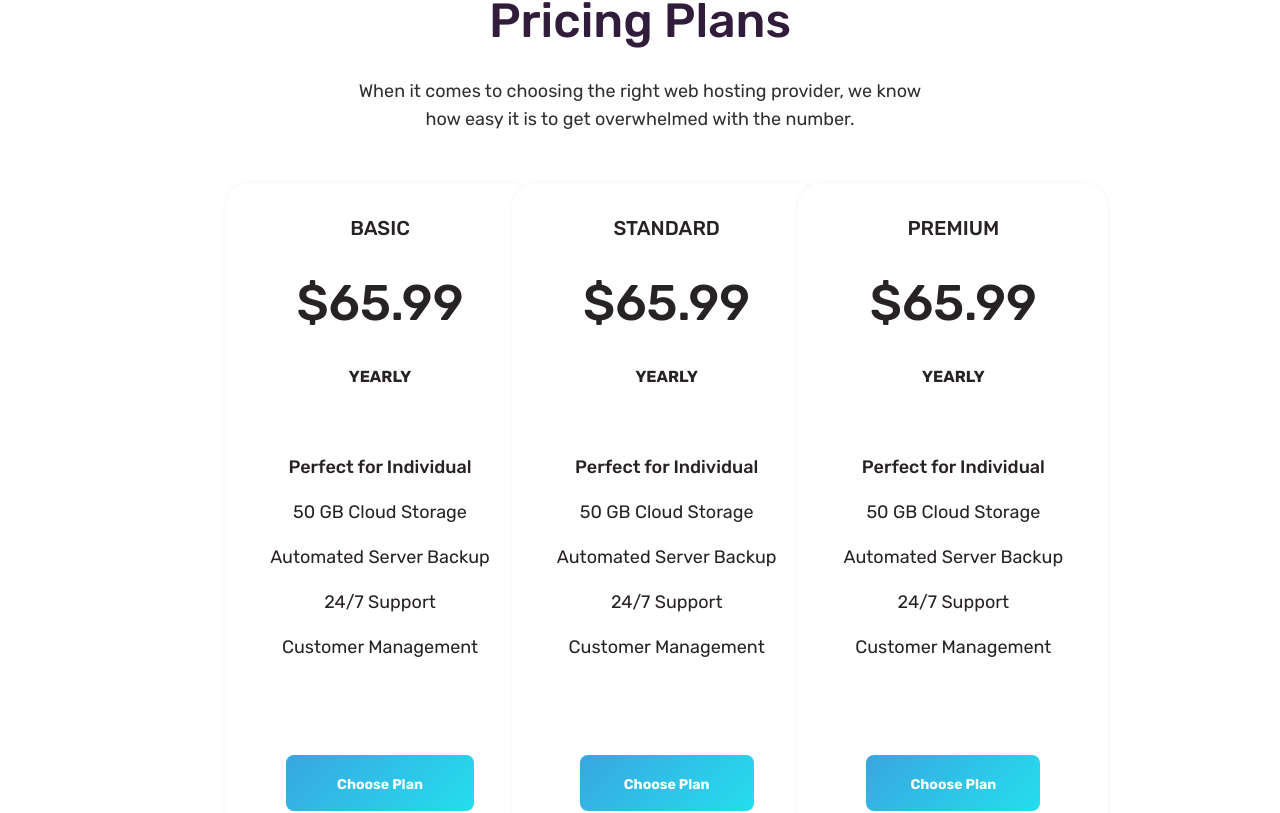
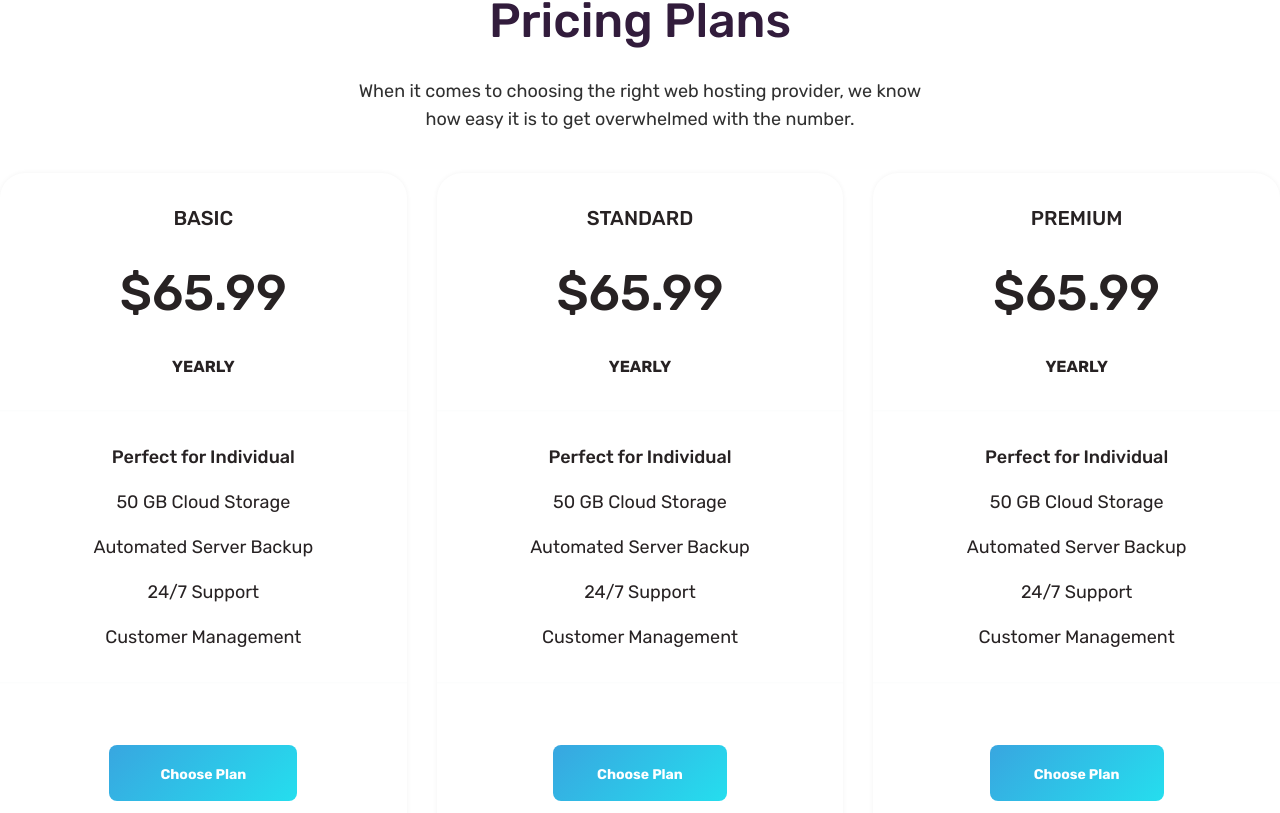
Before and after one commit to mahbubaly/cloud_sass, a React (Vite) app: page / in a window 1280 px wide. Shown: the part 4630-5443 px from the top of the page. Built offline with nearby package versions, Linux system fonts and the light colour scheme.

Commit message:
added res

```diff
--- a/src/Components/Home/Home.jsx
+++ b/src/Components/Home/Home.jsx
@@ -420,7 +420,7 @@ const Home = () => {
 
                     <Swiper
 
-                        spaceBetween={10}
+
                         pagination={{
                             clickable: true,
                         }}
@@ -442,7 +442,7 @@ const Home = () => {
                         className=" px-[150px]"
                     >
 
-                        <SwiperSlide className='py-10' >
+                        <SwiperSlide className='py-10 ' >
 
                             <div className="card sm:w-auto w-[260px] mx-auto xl:w-auto   bg-base-100 Box_shadow hover:shadow-xl hover:shadow-slate-300">
                                 <div className='mt-[50px]  ml-[30px]'>
@@ -594,7 +594,8 @@ const Home = () => {
                 <section>
 
                     <div className='containerWidth mx-auto'>
-                        <div className='text-center mt-[50px] sm:mt-[100px] lg:mt-[236px]'>
+
+                        <div className='text-center mt-[50px]  xl:mt-[236px]'>
                             <h1 data-aos="fade-right" data-aos-delay="50"
                                 data-of
                                 data-aos-duration="1000"
@@ -613,17 +614,39 @@ const Home = () => {
                             </p>
                         </div>
 
-                        <div data-aos="zoom-in" data-aos-delay="50"
-                            data-of
-                            data-aos-duration="1000"
-                            data-aos-easing="ease-in-out"
-                            data-aos-mirror="true"
-                            data-aos-once="true"
-                            data-aos-offset="200" className='grid lg:px-[80px] xl:px-[225px] lg:mt-[50px] grid-cols-1 gap-[30px] lg:grid-cols-3'>
+
+                        {/* Swiper */}
+
+
+                        <Swiper
+
+
+                            pagination={{
+                                clickable: true,
+                            }}
+                            breakpoints={{
+                                640: {
+                                    slidesPerView: 1,
+                                    spaceBetween: 20,
+                                },
+                                768: {
+                                    slidesPerView: 2,
+                                    spaceBetween: 40,
+                                },
+                                1024: {
+                                    slidesPerView: 3,
+                                    spaceBetween: 30,
+                                },
+                            }}
+                            modules={[Pagination]}
+                            className=" px-[150px]"
+                        >
+
+                            <SwiperSlide className='py-10' >
 
                                 {/* 1 */}
 
-                            <div className="card sm:w-auto w-[280px] lg:mx-0 mx-auto xl:w-[310px]  rounded-[25px] 2xl:w-auto  bg-base-100 Box_shadow text-center bg_stander text-[#272223] ">
+                                <div className="card sm:w-auto w-[280px] lg:mx-0 mx-auto xl:w-auto  rounded-[25px] 2xl:w-auto  bg-base-100 Box_shadow text-center bg_stander text-[#272223] ">
                                     <h2 className=' text-[20px] uppercase mt-[30px] font-medium Medium'>Basic</h2>
                                     <h1 className=' lg:text-[50px] uppercase mt-[23px] font-medium Medium'>$65.99</h1>
                                     <p className=' text-[16px] uppercase mt-[24px] pb-[31px] font-bold Bold'>Yearly</p>
@@ -655,13 +678,14 @@ const Home = () => {
 
 
                                 </div>
-
+                            </SwiperSlide>
+                            <SwiperSlide className='py-10'>
                                 {/* 2 */}
 
 
 
 
-                            <div className="card sm:w-auto w-[280px] lg:mx-0 mx-auto xl:w-[310px] bg_stander text-[#272223]  rounded-[25px] 2xl:w-auto  bg-base-100 Box_shadow text-center">
+                                <div className="card sm:w-auto w-[280px] lg:mx-0 mx-auto xl:w-auto bg_stander text-[#272223]  rounded-[25px] 2xl:w-auto  bg-base-100 Box_shadow text-center">
                                     <h2 className=' text-[20px] uppercase mt-[30px] font-medium Medium'>Standard</h2>
                                     <h1 className=' lg:text-[50px] uppercase mt-[23px] font-medium Medium'>$65.99</h1>
                                     <p className=' text-[16px] uppercase mt-[24px] pb-[31px] font-bold Bold'>Yearly</p>
@@ -693,10 +717,13 @@ const Home = () => {
 
 
                                 </div>
+                            </SwiperSlide>
 
+
+                            <SwiperSlide className='py-10'>
                                 {/* 3 */}
 
-                            <div className="card sm:w-auto w-[280px] lg:mx-0 mx-auto xl:w-[310px] bg_stander  text-[#272223]  rounded-[25px] 2xl:w-auto   bg-base-100 Box_shadow text-center">
+                                <div className="card sm:w-auto w-[280px] lg:mx-0 mx-auto xl:w-auto bg_stander  text-[#272223]  rounded-[25px] 2xl:w-auto   bg-base-100 Box_shadow text-center">
                                     <h2 className=' text-[20px] uppercase mt-[30px] font-medium Medium'>Premium</h2>
                                     <h1 className=' lg:text-[50px] uppercase mt-[23px] font-medium Medium'>$65.99</h1>
                                     <p className=' text-[16px] uppercase mt-[24px] pb-[31px] font-bold Bold'>Yearly</p>
@@ -730,8 +757,18 @@ const Home = () => {
 
 
                                 </div>
+                            </SwiperSlide>
 
-                        </div>
+
+
+                        </Swiper>
+
+
+
+
+
+
+
                     </div>
                 </section>
 
@@ -743,7 +780,7 @@ const Home = () => {
                         data-aos-easing="ease-in-out"
                         data-aos-mirror="true"
                         data-aos-once="true"
-                        data-aos-offset="200" className='text-center mt-[180px]'>
+                        data-aos-offset="200" className='text-center mt-[50px] lg:mt-[180px]'>
                         <SectionTitle tittle={'Awarded & Trusted By'} />
                     </div>
 
```
Lines whose indentation alone changed are shown as unchanged.
